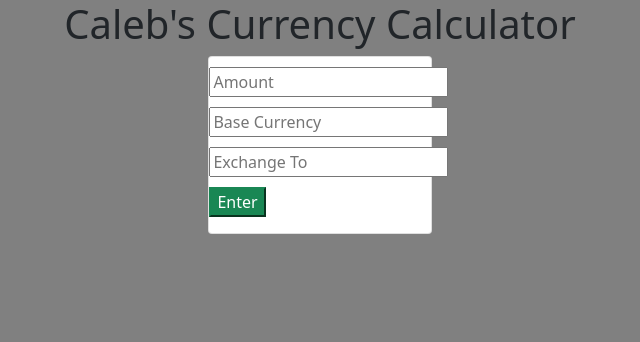
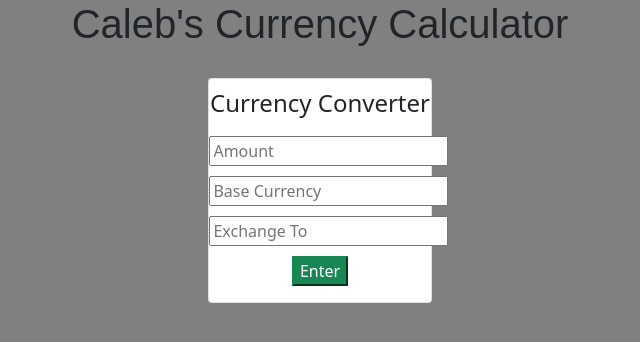
Before and after one commit to CalebCoughenour/Currency-Exchange, a website built with webpack: page src/index.html in a window 1280 px wide. Shown: the whole page, without its empty margins (320-960 px from the left). Built offline with nearby package versions, Linux system fonts and the light colour scheme.

Commit message:
add more styling to page

```diff
--- a/src/css/styles.css
+++ b/src/css/styles.css
@@ -3,6 +3,11 @@ body {
 }
 
 h1 {
+  text-align: center;
+  font-family: fantasy;
+}
+
+h4 {
   text-align: center;
 }
 
@@ -14,11 +19,16 @@ input {
 }
 
 .btn-success {
+  margin-left: auto;
+  margin-right: auto;
   margin-top: 10px;
+  display: block;
 }
 
 .card {
+  margin-top: 30px;
   margin-left: auto;
   margin-right: auto;
+  padding-top: 10px;
   width: 20%;
 }
--- a/src/index.html
+++ b/src/index.html
@@ -6,6 +6,7 @@
   <div class="container">
       <h1>Caleb's Currency Calculator</h1>
     <div class="card">
+      <h4>Currency Converter</h4>
       <form id="exchange-form">
         <input id="currency-amount" type="text" placeholder="Amount" required>
         <input id="main-currency" type="text" placeholder="Base Currency" required>
```
